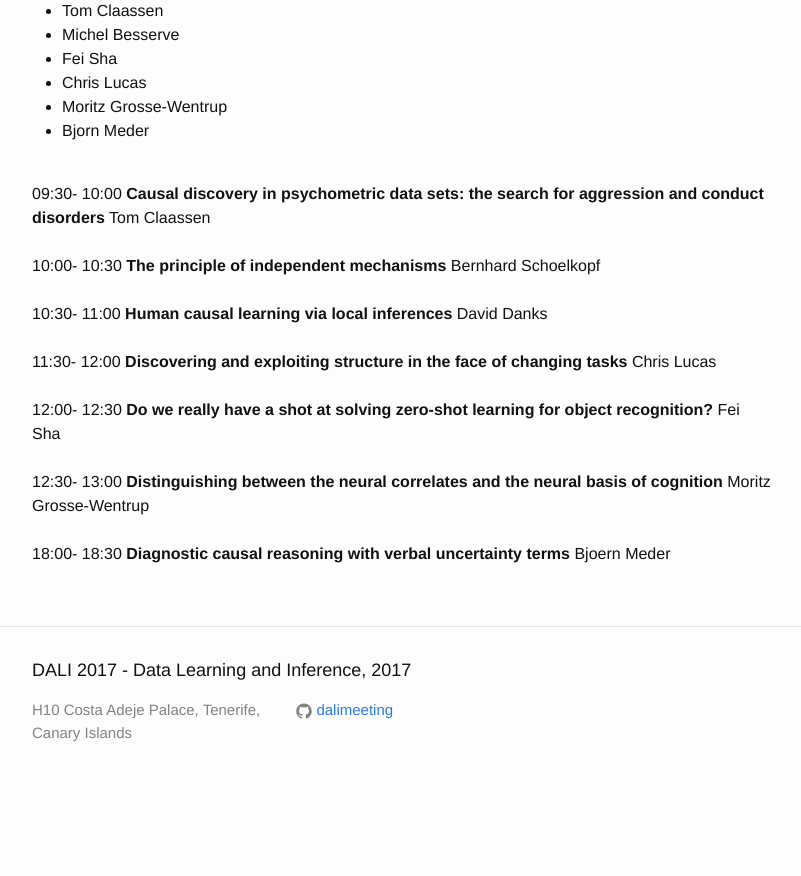
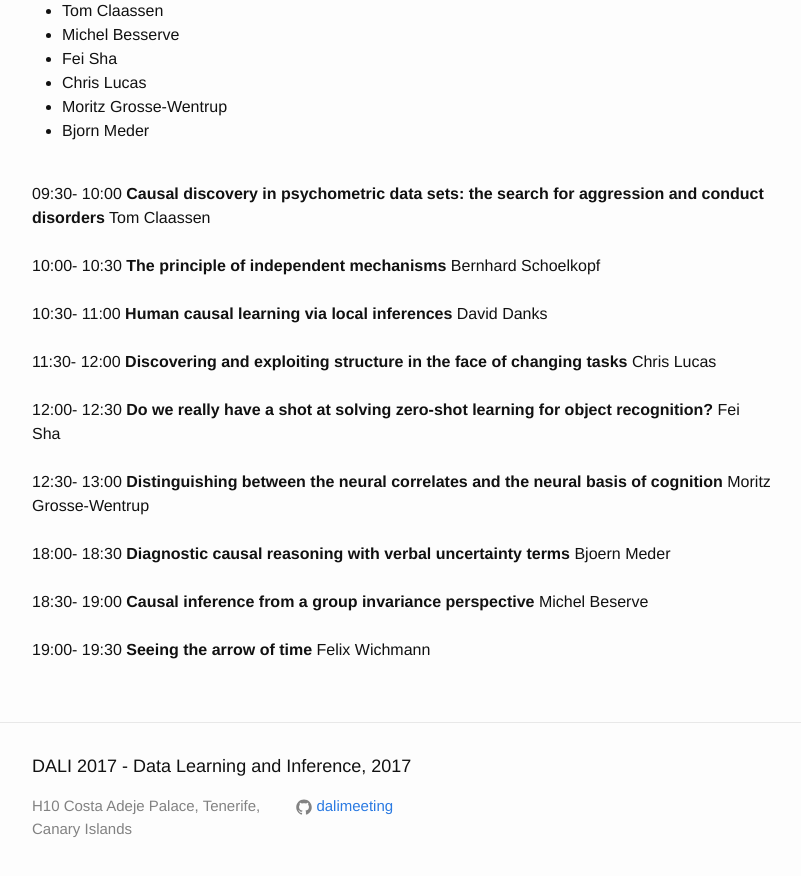
Before and after one commit to dalimeeting/dalimeeting.github.io, a Jekyll site: the page built from _posts/2017-04-18-Causality-Psychology.md, in a window 1280 px wide and 900 px high, scrolled down 943 px. Shown: the top 876 px of the window, without its empty margins (238-1039 px from the left). Built offline with Jekyll 4.4.1, drawn with Linux system fonts in a browser that asks for light colours; before the commit the page ends 1747 px from its top, so only the background shows below that.

Commit message:
Update 2017-04-18-Causality-Psychology.md

```diff
--- a/_posts/2017-04-18-Causality-Psychology.md
+++ b/_posts/2017-04-18-Causality-Psychology.md
@@ -56,7 +56,16 @@ talks:
   youtube:
   start: "18:00"
   end: "18:30"
-
+- title: "Causal inference from a group invariance perspective"
+  speaker: "Michel Beserve"
+  youtube:
+  start: "18:30"
+  end: "19:00"
+- title: "Seeing the arrow of time"
+  speaker: "Felix Wichmann"
+  youtube:
+  start: "19:00"
+  end: "19:30"
 speakers:
 - Bernhard Schölkopf
 - David Danks
```
